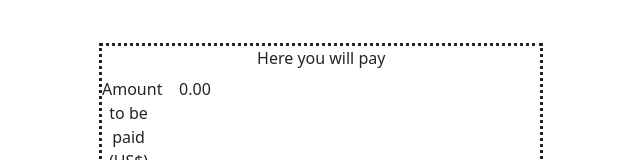
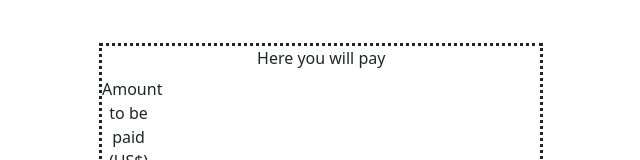
Before and after one commit to JulzCryptoMyriad/JulzWidget, a React (Create React App) app in the folder julzwidgetapp/: page / in a window 1280 px wide. Both pictures are taken after a click on the button "Pay with Julz". Shown: the part 357-517 px from the top of the page, without its empty margins (541-1181 px from the left). Built offline with nearby package versions, Linux system fonts and the light colour scheme.

Commit message:
Populates from sent value

```diff
--- a/julzwidgetapp/src/App.js
+++ b/julzwidgetapp/src/App.js
@@ -1,11 +1,13 @@
 import './App.css';
 import Button from "./components/ButtonComponent.js";
 import Payment from  "./components/PaymentComponent.js";
-import React, { Component ,useState } from 'react'
+import React, { Component , useState } from 'react'
 
 class App extends Component{
   state = {
-    showPay : false
+    showPay : false,
+    userid: window.location.toString().split('/')[3],
+    price: window.location.toString().split('/')[4],
   }
 
   onClick = () => {
@@ -15,7 +17,7 @@ class App extends Component{
   render(){
         return (
         <div>
-          { this.state.showPay ? <Payment /> : <Button showPay={this.state.showPay} updateState={this.onClick}/> }
+          { this.state.showPay ? <Payment  {...this.state}/> : <Button showPay={this.state.showPay} updateState={this.onClick}/> }
         </div>
       );
   }
--- a/julzwidgetapp/src/components/PaymentComponent.js
+++ b/julzwidgetapp/src/components/PaymentComponent.js
@@ -33,7 +33,7 @@ export default class Payment extends Component {
                     Amount to be paid (US$)
                     </Form.Label>
                     <Col sm="10">
-                    <Form.Control plaintext readOnly defaultValue="0.00" />
+                    <Form.Control plaintext readOnly defaultValue={this.props.price} />
                     </Col>
                 </Form.Group>
                 <Form.Group as={Row} className="mb-3" controlId="formTokenSelect">
```
